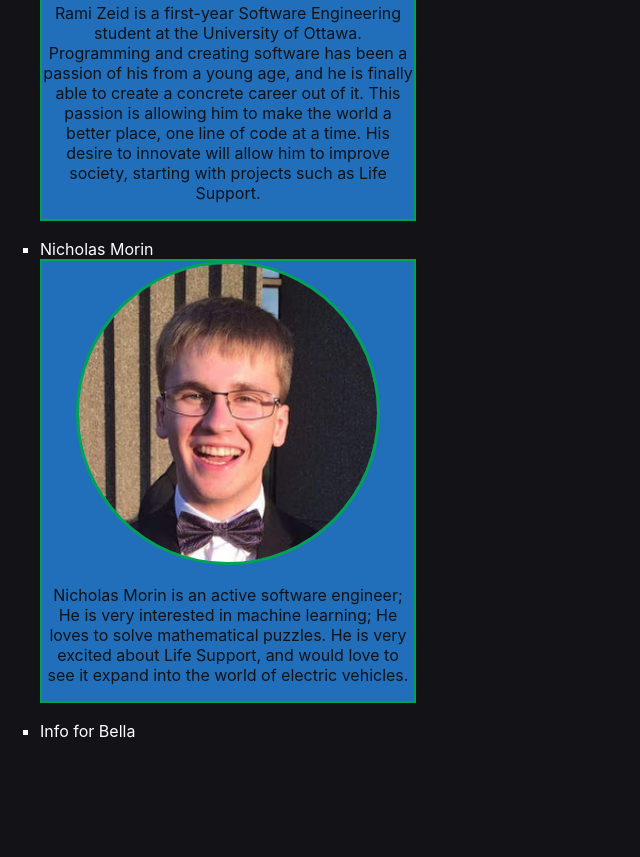
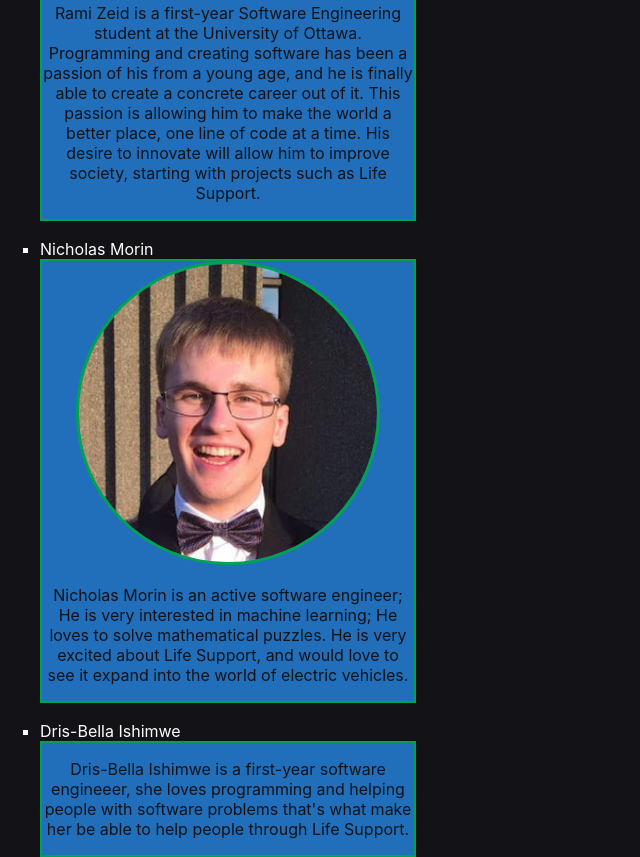
Before and after one commit to SEG2900-Group6/life_support, a plain HTML site: page about.html in a window 1280 px wide. Shown: the part 1007-1864 px from the top of the page, without its empty margins (0-640 px from the left). Before the commit the page ends 1748 px from the top, so only its background shows below. Drawn offline with Linux system fonts and the light colour scheme.

Commit message:
added my about info.

```diff
--- a/about.html
+++ b/about.html
@@ -71,7 +71,10 @@
           <p>Nicholas Morin is an active software engineer; He is very interested in machine learning; He loves to solve mathematical puzzles. He is very excited about Life Support, and would love to see it expand into the world of electric vehicles.</p>
         </div>
       <br>
-      <li style="color:white;">Info for Bella</li>
+      <li style="color:white;">Dris-Bella Ishimwe</li>
+	<div class="member_box">
+	<p>Dris-Bella Ishimwe is a first-year software engineeer, she loves programming and helping people with software problems that's what make her be able to help people through Life Support.</p>
+	</div>
     </ul>
   </div>
 </body>
```
